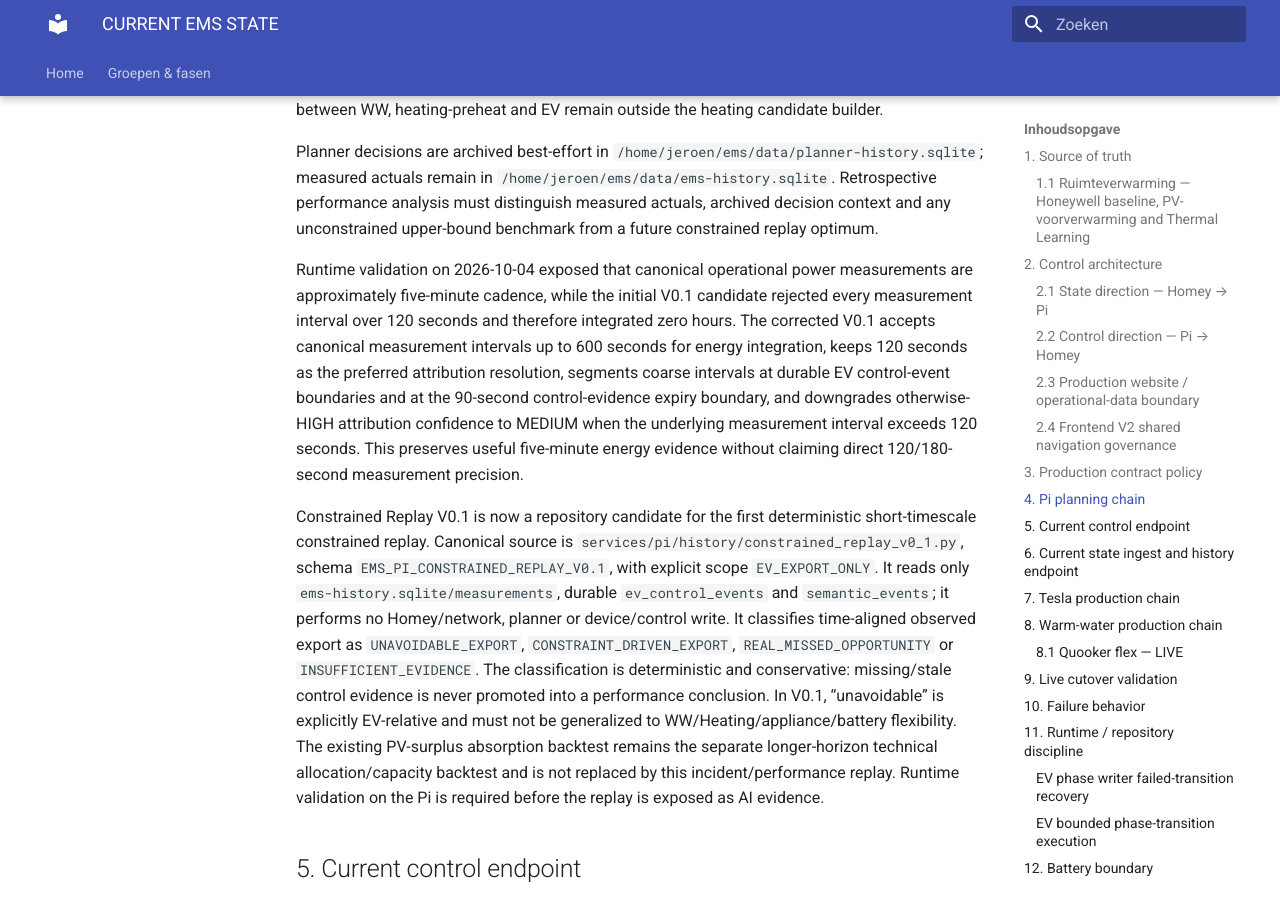
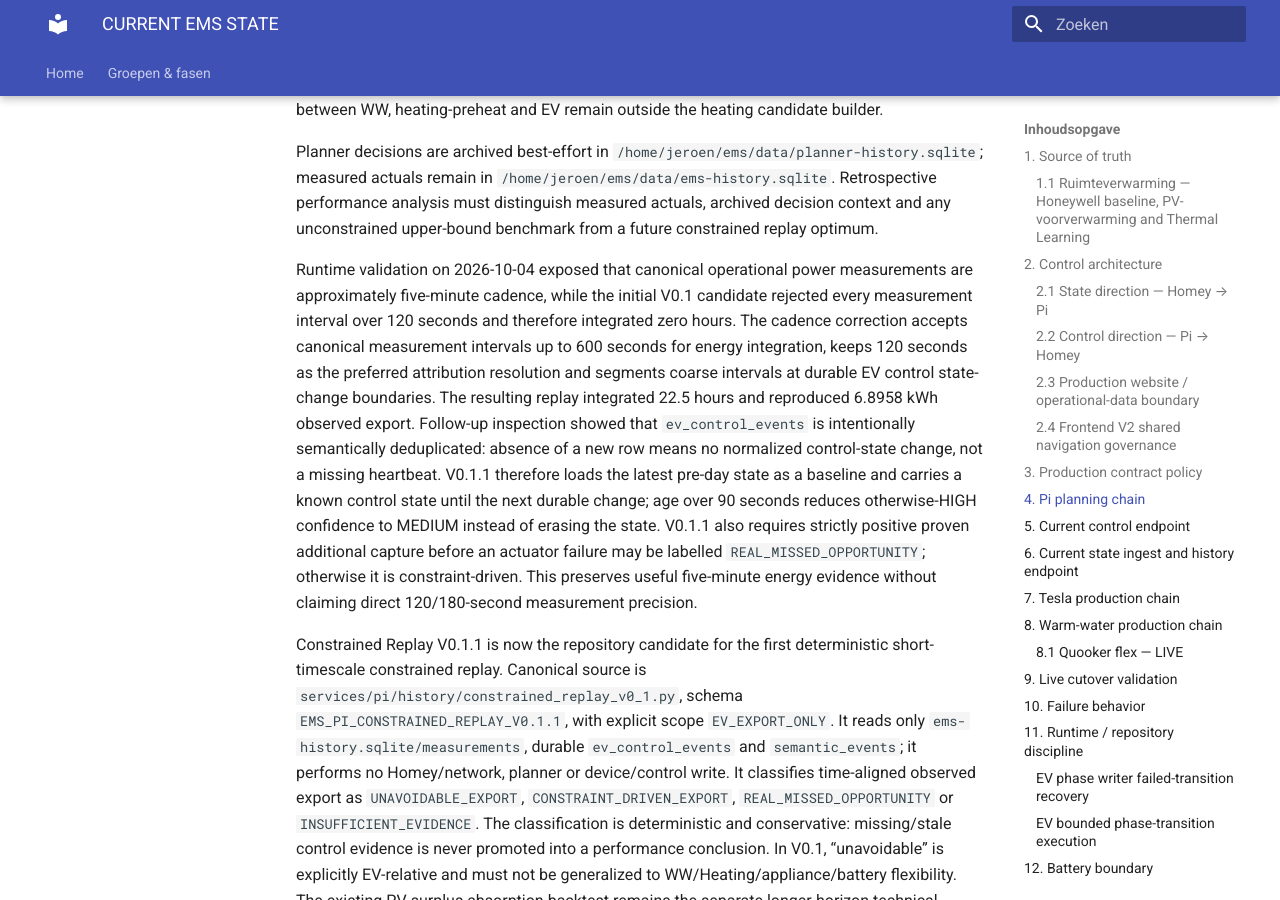
Before and after one commit to OnsKasteeltje/homey-energy-manual, an MkDocs documentation site: the page built from docs/architecture/CURRENT-EMS-STATE.md, in a window 1280 px wide and 900 px high, scrolled down 11091 px. Built offline with MkDocs 1.6.1 and Material for MkDocs 9.7.7, drawn with Linux system fonts in a browser that asks for light colours; some of the changed text lies outside the part shown.

Commit message:
docs(analysis): record v0.1.1 replay correction

```diff
--- a/docs/architecture/CURRENT-EMS-STATE.md
+++ b/docs/architecture/CURRENT-EMS-STATE.md
@@ -229,19 +229,25 @@ Planner decisions are archived best-effort in `/home/jeroen/ems/data/planner-his
 Runtime validation on 2026-10-04 exposed that canonical operational power
 measurements are approximately five-minute cadence, while the initial V0.1
 candidate rejected every measurement interval over 120 seconds and therefore
-integrated zero hours. The corrected V0.1 accepts canonical measurement
+integrated zero hours. The cadence correction accepts canonical measurement
 intervals up to 600 seconds for energy integration, keeps 120 seconds as the
-preferred attribution resolution, segments coarse intervals at durable EV
-control-event boundaries and at the 90-second control-evidence expiry boundary,
-and downgrades otherwise-HIGH attribution confidence to MEDIUM when the
-underlying measurement interval exceeds 120 seconds. This preserves useful
-five-minute energy evidence without claiming direct 120/180-second measurement
-precision.
+preferred attribution resolution and segments coarse intervals at durable EV
+control state-change boundaries. The resulting replay integrated 22.5 hours
+and reproduced 6.8958 kWh observed export. Follow-up inspection showed that
+`ev_control_events` is intentionally semantically deduplicated: absence of a
+new row means no normalized control-state change, not a missing heartbeat.
+V0.1.1 therefore loads the latest pre-day state as a baseline and carries a
+known control state until the next durable change; age over 90 seconds reduces
+otherwise-HIGH confidence to MEDIUM instead of erasing the state. V0.1.1 also
+requires strictly positive proven additional capture before an actuator failure
+may be labelled `REAL_MISSED_OPPORTUNITY`; otherwise it is constraint-driven.
+This preserves useful five-minute energy evidence without claiming direct
+120/180-second measurement precision.
 
-Constrained Replay V0.1 is now a repository candidate for the first deterministic
+Constrained Replay V0.1.1 is now the repository candidate for the first deterministic
 short-timescale constrained replay. Canonical source is
 `services/pi/history/constrained_replay_v0_1.py`, schema
-`EMS_PI_CONSTRAINED_REPLAY_V0.1`, with explicit scope `EV_EXPORT_ONLY`.
+`EMS_PI_CONSTRAINED_REPLAY_V0.1.1`, with explicit scope `EV_EXPORT_ONLY`.
 It reads only `ems-history.sqlite/measurements`, durable
 `ev_control_events` and `semantic_events`; it performs no Homey/network,
 planner or device/control write. It classifies time-aligned observed export as
@@ -442,7 +448,7 @@ The planned battery architecture is Victron AC-coupled. When commissioned, Victr
 - WW ownership remains more distributed than EV ownership because Homey still carries substantial realtime WW state/safety policy.
 - PV forecast quality remains a follow-up item.
 - Planner schema V0.3 does not yet embed Homey `state_revision` / `source_sample_at` in the final decision output.
-- Constrained Replay V0.1 exists as a read-only EV-only candidate; runtime validation and later bounded AI-evidence integration remain open before it can replace the former 'future constrained replay' gap.
+- Constrained Replay V0.1.1 exists as a read-only EV-only candidate. V0.1 cadence/runtime integration is proven; V0.1.1 still needs one Pi replay validation before bounded AI-evidence integration.
 - Legacy backfill collectors remain source-only diagnostic/recovery tooling, not production live collectors.
 - Honeywell deployment must continue preserving host-local venv, credentials and OAuth cache.
 - Heating Thermal Learning still needs fine-grained empirical room-response data. The provisional 180-minute preheat horizon and <=0.5 °C steps must be evaluated in shadow against actual room temperature, Quatt activity, PV-export capture and rebound/reduced heating around the original Honeywell comfort time before any LIVE heating control is considered.
```
